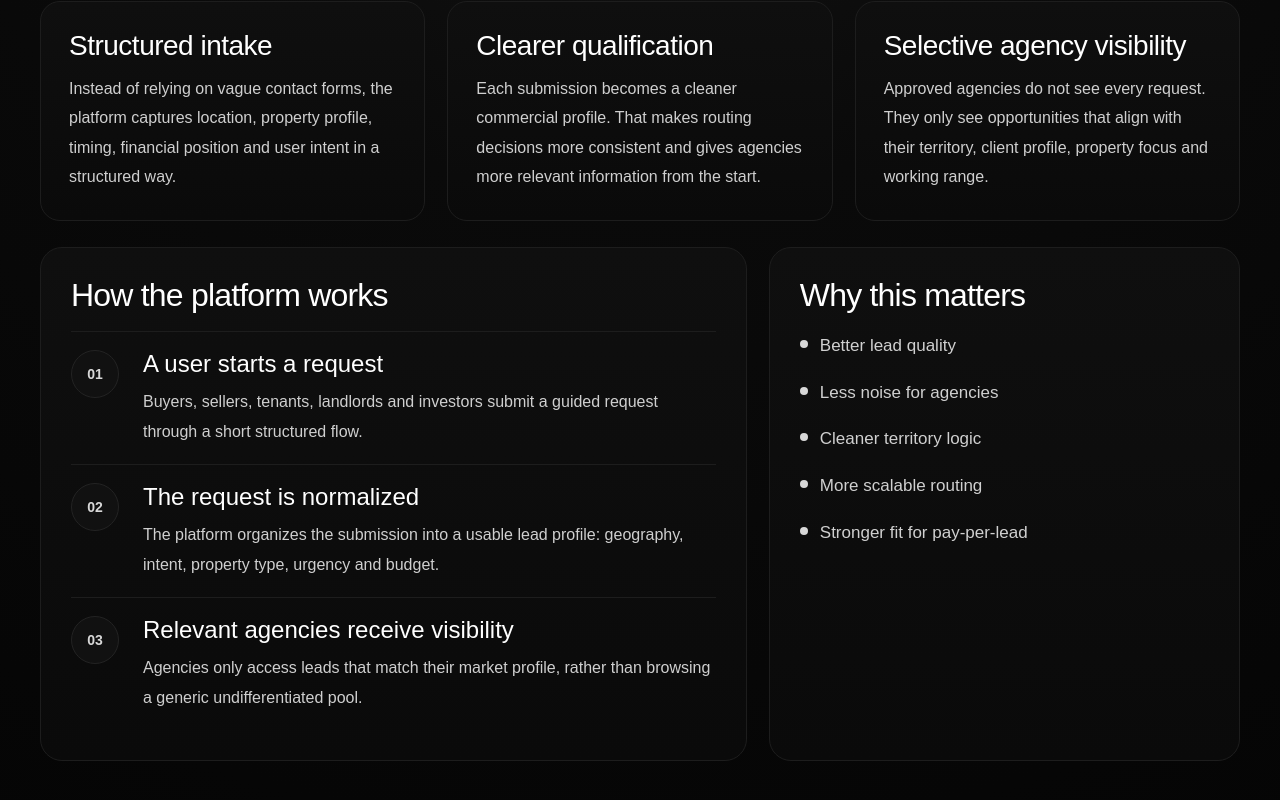
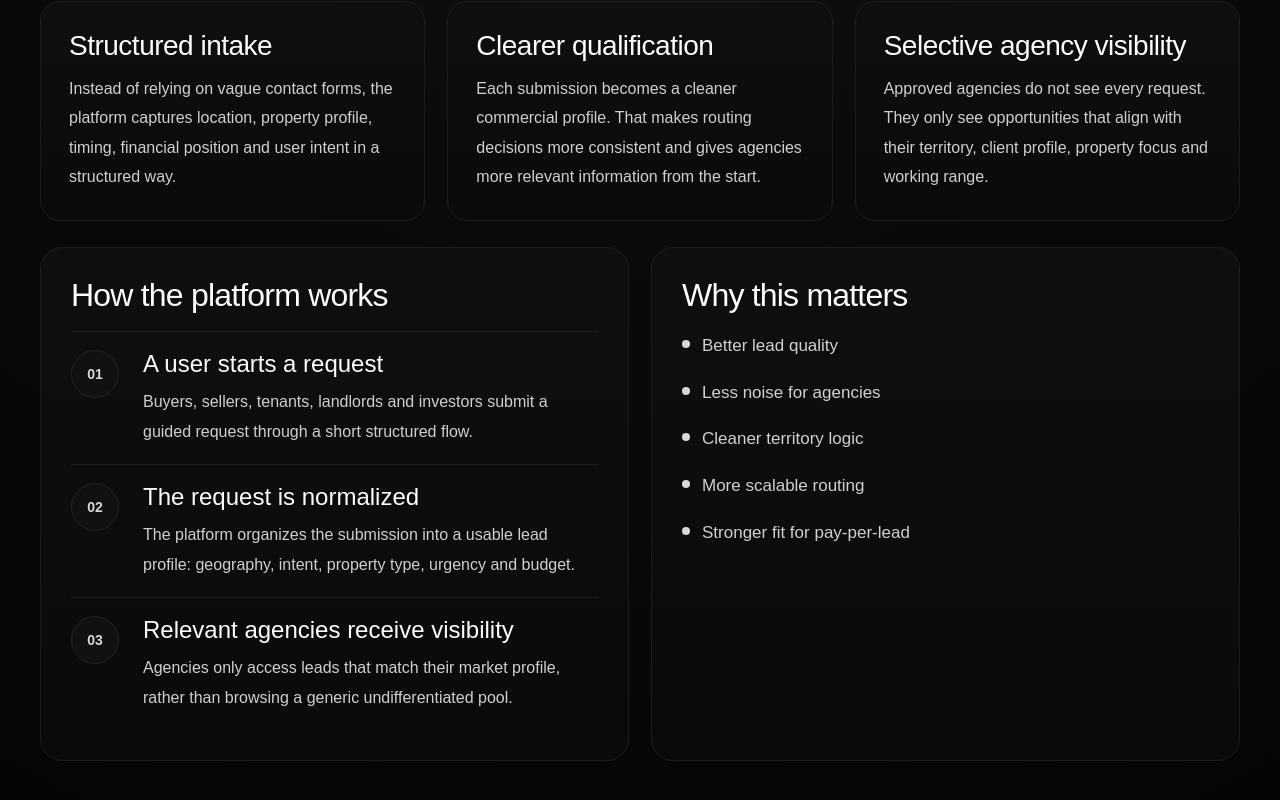
Before and after one commit to kermanmartin/kermanorganization, a Next.js app: page /about in a window 1280 px wide. Shown: the part 464-1264 px from the top of the page. Built offline with nearby package versions, Linux system fonts and the light colour scheme.

Commit message:
FIX ABOUT BUILD: remove styled-jsx from server component

```diff
--- a/app/about/page.tsx
+++ b/app/about/page.tsx
@@ -90,10 +90,9 @@ export default function AboutPage() {
         </div>
 
         <div
-          className="about-bottom-grid"
           style={{
             display: "grid",
-            gridTemplateColumns: "minmax(0, 1.2fr) minmax(0, 0.8fr)",
+            gridTemplateColumns: "repeat(auto-fit, minmax(320px, 1fr))",
             gap: "22px",
           }}
         >
@@ -147,14 +146,6 @@ export default function AboutPage() {
           </div>
         </div>
       </section>
-
-      <style jsx>{`
-        @media (max-width: 900px) {
-          .about-bottom-grid {
-            grid-template-columns: 1fr !important;
-          }
-        }
-      `}</style>
     </main>
   );
 }
```
